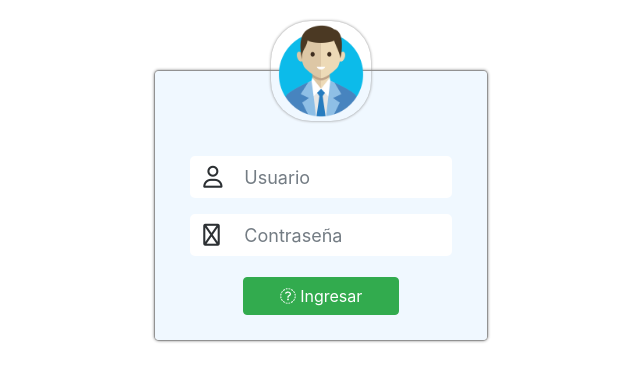
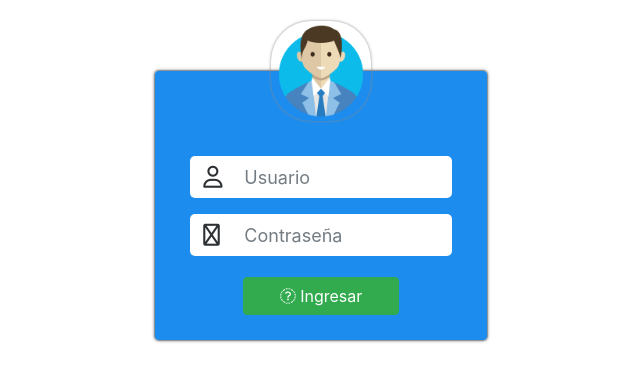
Before and after one commit to alexm200011/AdyenEcuador, a plain HTML site: page Login.html in a window 1280 px wide. Shown: the part 273-654 px from the top of the page, without its empty margins (319-959 px from the left). Drawn offline with nearby package versions, Linux system fonts and the light colour scheme.

Commit message:
Se cambia el color de fondo del Login

```diff
--- a/static/css/login.css
+++ b/static/css/login.css
@@ -10,7 +10,7 @@
 }
 
 .modal-content{
-    background-color: aliceblue;
+    background-color: rgb(16, 134, 238);
     opacity: .95;
     padding: 0 20px;
     box-shadow: 0px 0px 3px #848484;
```
